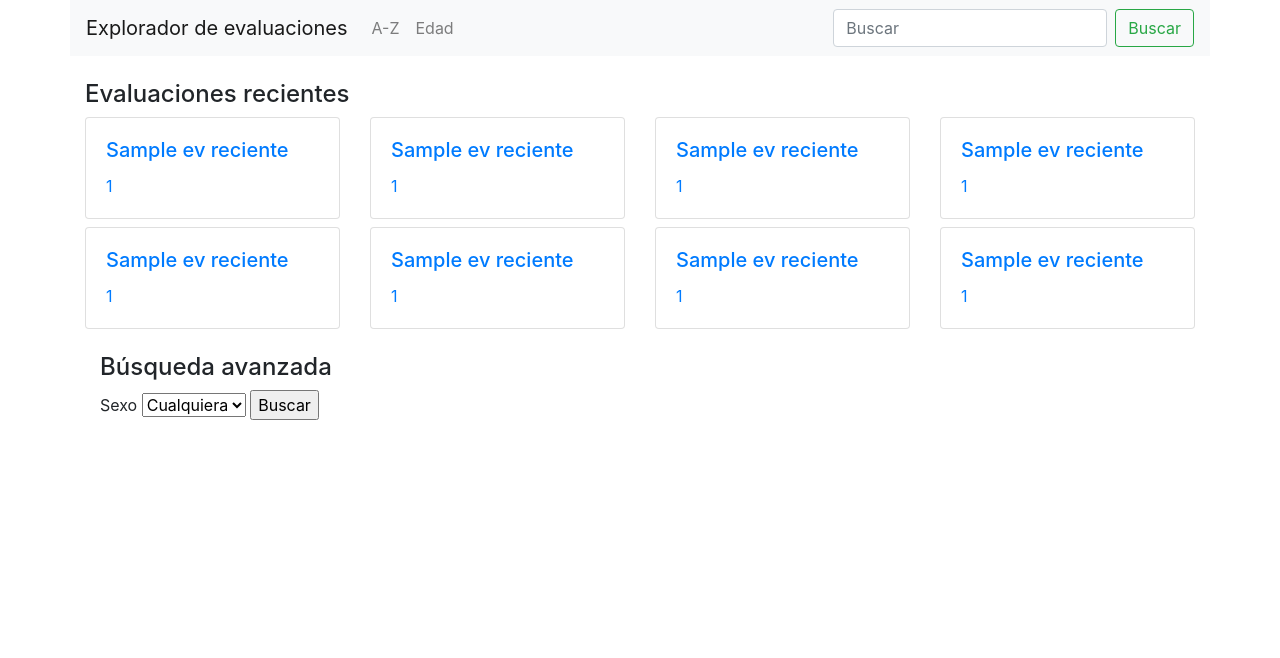
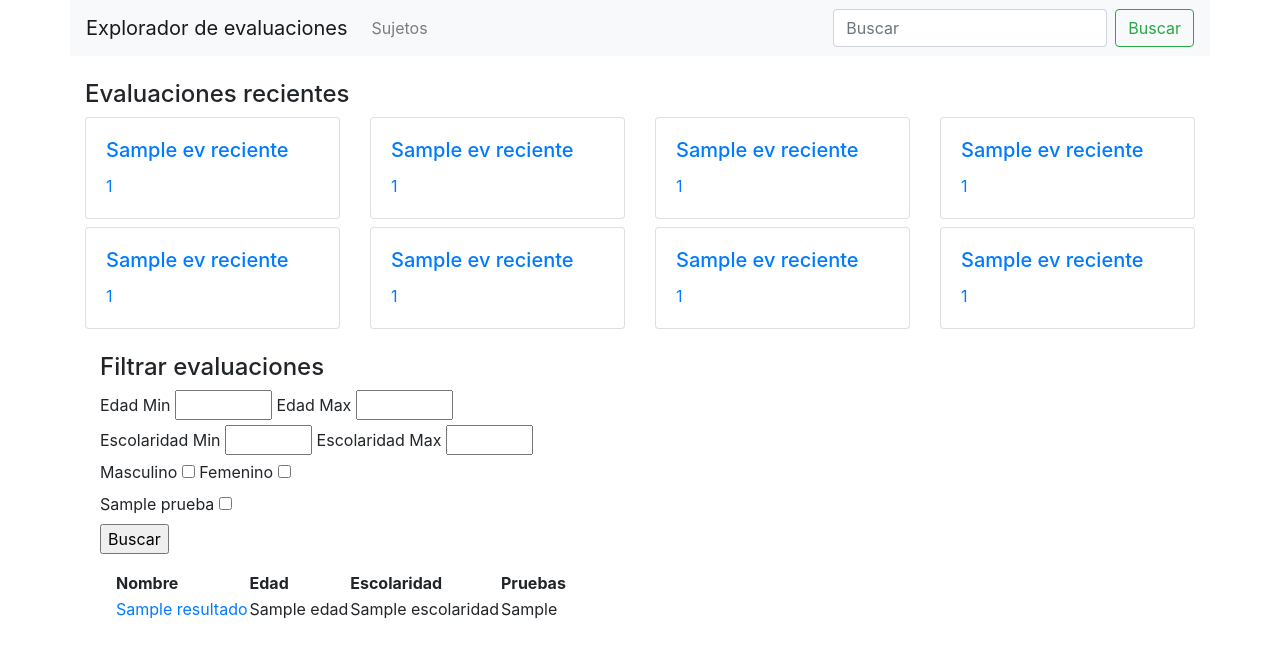
Before and after one commit to sanchezd90/informes, a Flask app: template templates/index.html in a window 1280 px wide. Shown: the top 658 px of the page. Run offline with Flask 2, Linux system fonts and the light colour scheme; the template is opened without the code that fills it: most values are stand-ins (such as "Sample title", 1, 10 or a date in 2020); some libraries are stand-ins or nearby versions.

Commit message:
filtro evaluaciones
Agrego función de filtrar evaluaciones por edad, escolaridad, sexo y pruebas administradas

```diff
--- a/instanciador.py
+++ b/instanciador.py
@@ -16,7 +16,7 @@ class Sujeto(object):
         self.edad = int(edad[0])
         self.fechaNac= fechaNac
         self.sexo=sexo
-        self.escolaridad=escolaridad
+        self.escolaridad=int(escolaridad)
         self.pmanual=pmanual
         self.informes = {}
         self.evaluaciones = {}
@@ -27,6 +27,24 @@ class Evaluacion():
         self.dni = dni
         self.codigo = dni+"-"+self.fechaEv.strftime("%y")+"-"+self.fechaEv.strftime("%m")+"-"+self.fechaEv.strftime("%d")
         self.datosPersonales=datosPersonales
+        self.sexo= self.datosPersonales["sexo"]
+        self.edad= self.datosPersonales["edad_eval"].split(",")
+        self.edad = int(self.edad[0])
+        self.escolaridad= int(self.datosPersonales["años_esc"])
+        self.dominancia=self.datosPersonales["pref_manual"]
+        self.derivador=self.datosPersonales["derivador"]
+        self.evaluador=self.datosPersonales["evaluador"]
+        self.dxs=[]
+        if self.datosPersonales["dx1"] != "":
+            self.dxs.append({"diagnóstico":self.datosPersonales["dx1"],"fecha":self.datosPersonales["dx1_fecha"],"tratamiento":self.datosPersonales["dx1_fecha_tto"]})
+        if self.datosPersonales["dx2"] != "":
+            self.dxs.append({"diagnóstico":self.datosPersonales["dx2"],"fecha":self.datosPersonales["dx2_fecha"],"tratamiento":self.datosPersonales["dx2_fecha_tto"]})
+        if self.datosPersonales["dx3"] != "":
+            self.dxs.append({"diagnóstico":self.datosPersonales["dx3"],"fecha":self.datosPersonales["dx3_fecha"],"tratamiento":self.datosPersonales["dx3_fecha_tto"]})
+        if self.datosPersonales["dx4"] != "":
+            self.dxs.append({"diagnóstico":self.datosPersonales["dx4"],"fecha":self.datosPersonales["dx4_fecha"],"tratamiento":self.datosPersonales["dx4_fecha_tto"]})
+        if self.datosPersonales["dx5"] != "":
+            self.dxs.append({"diagnóstico":self.datosPersonales["dx5"],"fecha":self.datosPersonales["dx5_fecha"],"tratamiento":self.datosPersonales["dx5_fecha_tto"]})
         self.nombreCompleto = self.datosPersonales["apellido"]+", "+self.datosPersonales["nombre"]
         self.pruebas = pruebas
         self.pruebasAdministradas = []
--- a/main.py
+++ b/main.py
@@ -1,7 +1,7 @@
 from flask import Flask, render_template, redirect, url_for, request
 from instanciador import sujetos,evaluaciones,informes
 from datetime import datetime, date
-from terminos import terminos
+from terminos import terminos,lista_pruebas
 import string
 
 app = Flask(__name__)
@@ -104,7 +104,30 @@ class PaginaResultados(Pagina):
 #home para desplegar nombres de los sujetos evaluados
 @app.route("/", methods=["POST","GET"])
 def home_www():
-    return render_template("index.html", titulo=titulo, sujetos=Pagina.todosSujetos(), evRecientes=Pagina.evaluacionesRecientes())
+    listado=[]
+    edad_min=request.args.get('age_min')
+    if edad_min == None:
+        edad_min = 16
+    edad_max=request.args.get('age_max')
+    if edad_max == None:
+        edad_max = 100
+    escolaridad_min=request.args.get('edu_min')
+    if escolaridad_min == None:
+        escolaridad_min = 0
+    escolaridad_max=request.args.get('edu_max')
+    if escolaridad_max == None:
+        escolaridad_max = 25
+    sexo_req=request.args.getlist('sexo')
+    if sexo_req == None:
+        sexo_req = []
+    pruebas_req=request.args.getlist('prueba')
+    if pruebas_req == None:
+        pruebas_req = []
+    for x in evaluaciones:
+        if (evaluaciones[x].sexo in sexo_req) and int(edad_min) < evaluaciones[x].edad < int(edad_max) and int(escolaridad_min) < evaluaciones[x].escolaridad < int(escolaridad_max) and all(elem in evaluaciones[x].pruebasAdministradas for elem in pruebas_req):
+            listado.append(evaluaciones[x])
+
+    return render_template("index.html", titulo=titulo, sujetos=Pagina.todosSujetos(), evRecientes=Pagina.evaluacionesRecientes(),resultado=listado,edad_min=edad_min, edad_max=edad_max, edu_min=escolaridad_min, edu_max=escolaridad_max, sexo=sexo_req, pruebas=lista_pruebas, preq=pruebas_req)
 
 @app.route("/sujetos/<string:dni>")
 def sujeto_www(dni):
@@ -144,8 +167,4 @@ def avanzado_www():
 def todos_www():
     return render_template("todos.html", titulo=titulo, sujetos=Pagina.todosSujetos())
 
-@app.route("/edad")
-def edad_www():
-    return render_template("edad.html", titulo=titulo, sujetos=Pagina.get_sujetos())
-
 app.run(host="localhost", port=8080, debug=True)
--- a/templates/base.html
+++ b/templates/base.html
@@ -18,10 +18,7 @@
             <div class="collapse navbar-collapse" id="navbarSupportedContent">
                 <ul class="navbar-nav mr-auto">
                   <li class="nav-item">
-                    <a class="nav-link" href="/todos">A-Z</a>
-                  </li>
-                  <li class="nav-item">
-                    <a class="nav-link" href="/edad">Edad</a>
+                    <a class="nav-link" href="/todos">Sujetos</a>
                   </li>
                 </ul>
                 <form class="form-inline my-2 my-lg-0" method="POST" action="/resultados">
--- a/templates/index.html
+++ b/templates/index.html
@@ -1,3 +1,4 @@
+{% from "macros.html" import edadmin,edadmax,edumin,edumax,check_pruebas with context %}
 {% extends "base.html" %}
 {% block content%}
 <div class="container mt-4">
@@ -30,17 +31,60 @@
     </div>
     {% endfor %}
   </div>
-  <div class="container mt-4">
-    <h4>Búsqueda avanzada</h4>
-      <form action="/avanzado" method="get">
-          <label>Sexo</label>
-          <select name="sexo">
-            <option value="0">Cualquiera</option>
-            <option value="1">Masculino</option>
-            <option value="2">Femenino</option>
-          </select>
+<div class="container mt-4">
+    <h4>Filtrar evaluaciones</h4>
+      <form action="/" method="get">
+          <div>
+          <label>Edad Min</label>
+          {{edadmin(edad_min)}}
+          <label>Edad Max</label>
+          {{edadmax(edad_max)}}
+          </div>
+          <div>
+          <label>Escolaridad Min</label>
+          {{edumin(edu_min)}}
+          <label>Escolaridad Max</label>
+          {{edumax(edu_max)}}
+          </div>
+          <div>
+            <label>Masculino</label>
+            <input type="checkbox" name="sexo" value="1">
+            <label>Femenino</label>
+            <input type="checkbox" name="sexo" value="2">
+          </div>
+          <div>
+            {% for x in pruebas%}
+            <label>{{x}}</label>
+            {{check_pruebas(x)}}
+            {% endfor %}
+          </div>
           <input type="submit" value="Buscar">
       </form>
+      <div class="container">
+        <div class="mt-3">
+        {% if resultado | length > 0 %}
+        <table>
+          <thead>
+            <tr>
+              <th>Nombre</th>
+              <th>Edad</th>
+              <th>Escolaridad</th>
+              <th>Pruebas</th>
+            </tr>
+          </thead>
+          <tbody>
+            {% for x in resultado %}
+            <tr>
+              <td><a href="/evaluaciones/{{x.codigo}}">{{x.nombreCompleto}}</a></td>
+              <td>{{x.edad}}</td>
+              <td>{{x.escolaridad}}</td>
+              <td>{{x.pruebasAdministradas}}</td>
+            </tr>
+            {% endfor %}
+          </tbody>
+        </table>
+        {% endif %}
+    </div>
   </div>
 </div>
 {% endblock content%}
--- /dev/null
+++ b/templates/macros.html
@@ -0,0 +1,19 @@
+{% macro edadmin(valor='16') -%}
+    <input type="number" name="age_min" min="16" max="100" value="{{ valor }}">
+{%- endmacro %}
+
+{% macro edadmax(valor='100') -%}
+<input type="number" name="age_max" min="16" max="100" value="{{ valor }}">
+{%- endmacro %}
+
+{% macro edumin(valor='0') -%}
+<input type="number" name="edu_min" min="0" max="25" value="{{ valor }}">
+{%- endmacro %}
+
+{% macro edumax(valor='25') -%}
+<input type="number" name="edu_max" min="0" max="25" value="{{ valor }}">
+{%- endmacro %}
+
+{% macro check_pruebas(valor='') -%}
+<input type="checkbox" name="prueba" value="{{ valor }}">
+{%- endmacro %}
--- a/terminos.py
+++ b/terminos.py
@@ -25,3 +25,5 @@ terminos = {
     "eyes":"lectura mente ojos mind eyes",
     "voice":"voz lectura mente mind",
     }
+
+lista_pruebas=['WATBA_R', 'Matrices', 'Vocabulario', 'ACE/ACE-R', 'IFS', 'Relatos', 'Relatos Neuropsi', 'RAVLT', 'Córdoba', 'Token', 'Fluencia Fonológica', 'Fluencia Semántica', 'Dígitos adelante', 'Dígitos adelante Neuropsi', 'Dígitos atrás', 'DigitosWAIS', 'Ordenamiento N-L', 'Aritmética', 'Hayling Test', 'ROCF', 'TMT', 'Dígitos-Símbolo', 'Búsqueda de Simbolos', 'STROOP', 'WCST', 'HOTEL', 'TAP', 'Faux Pas', 'Caras', 'EYES', 'VOICE', 'TASIT', 'WAIS']
```
Also changed, not shown: templates/edad.html (deleted, +0 -168 lines), tester.py (+7 -3 lines).
